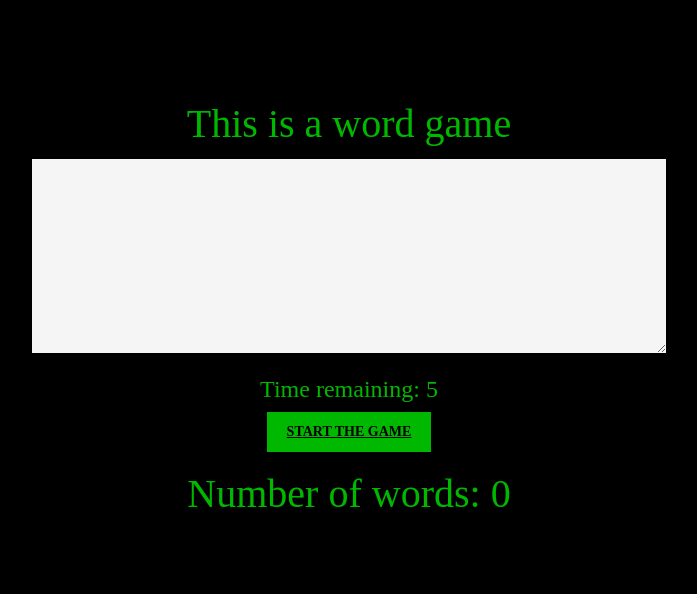
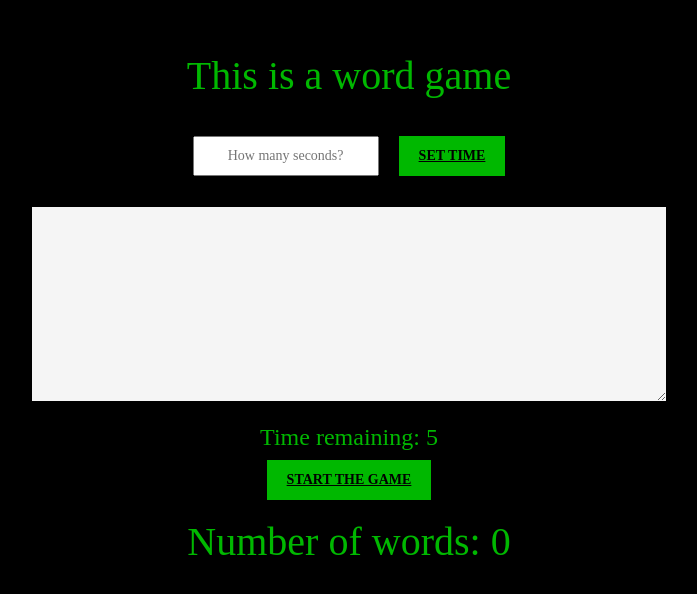
Before and after one commit to renaudaf/react-wordgame, a React app: page / in a window 1280 px wide. Shown: the part 116-710 px from the top of the page, without its empty margins (291-988 px from the left). Built offline with nearby package versions, Linux system fonts and the light colour scheme; a web font is replaced by a local one.

Commit message:
form almost done need to pass the info from the form to the app

```diff
--- a/assets/stylesheets/application.scss
+++ b/assets/stylesheets/application.scss
@@ -70,3 +70,16 @@ main {
   flex-direction: column;
   justify-content: center;
 }
+
+.form-c {
+  margin: 28px;
+  display: flex;
+  button {
+    margin-left: 20px;
+  }
+}
+
+.input-form {
+  text-align: center;
+  color: black;
+}
--- a/src/components/app.jsx
+++ b/src/components/app.jsx
@@ -1,33 +1,35 @@
 import React, { useState, useEffect, useRef } from "react";
 
-function App() {
+import Form from "./form";
+
+const App = () => {
   const [text, setText] = useState("");
   const [count, setCount] = useState(0);
   const [timeRemaining, setTimeRemaining] = useState(5);
   const [isTimerOn, setIsTimerOn] = useState(false);
   const textAreaRef = useRef(null);
 
-  function handleChange(event) {
+  const handleChange = (event) => {
     const { value } = event.target;
     setText(value);
-  }
+  };
 
-  function wordCount(innerText) {
+  const wordCount = (innerText) => {
     const wordsArr = innerText.trim().split(" ");
     return wordsArr.filter(word => word !== "").length;
-  }
+  };
 
-  function handleClick() {
+  const handleClick = () => {
     setIsTimerOn(true);
     setText("");
     textAreaRef.current.disabled = false;
     textAreaRef.current.focus();
-  }
+  };
 
-  function endGame() {
+  const endGame = () => {
     setIsTimerOn(false);
     setCount(wordCount(text));
-  }
+  };
 
   useEffect(() => {
     if (timeRemaining > 0 && isTimerOn) {
@@ -42,12 +44,13 @@ function App() {
   return (
     <main>
       <h1>This is a word game</h1>
+      <Form />
       <textarea disabled={!isTimerOn} value={text} onChange={handleChange} ref={textAreaRef} />
       <h3>Time remaining: {timeRemaining} </h3>
       <button disabled={isTimerOn} type="submit" onClick={handleClick}>Start the game</button>
       <h1>Number of words: {count} </h1>
     </main>
   );
-}
+};
 
 export default App;
--- /dev/null
+++ b/src/components/form.jsx
@@ -0,0 +1,26 @@
+import React, { useState } from "react";
+
+const Form = () => {
+  const [time, setTime] = useState("");
+
+  const handleChange = (event) => {
+    const { value } = event.target;
+    setTime(value);
+  };
+
+  const handleSubmit = (event) => {
+    event.preventDefault();
+    console.log(time);
+  };
+
+  return (
+    <form onSubmit={handleSubmit}>
+      <div className="form-c">
+        <input className="input-form" type="text" placeholder="How many seconds?" value={time} onChange={handleChange} />
+        <button type="submit">Set Time</button>
+      </div>
+    </form>
+  );
+};
+
+export default Form;
```
